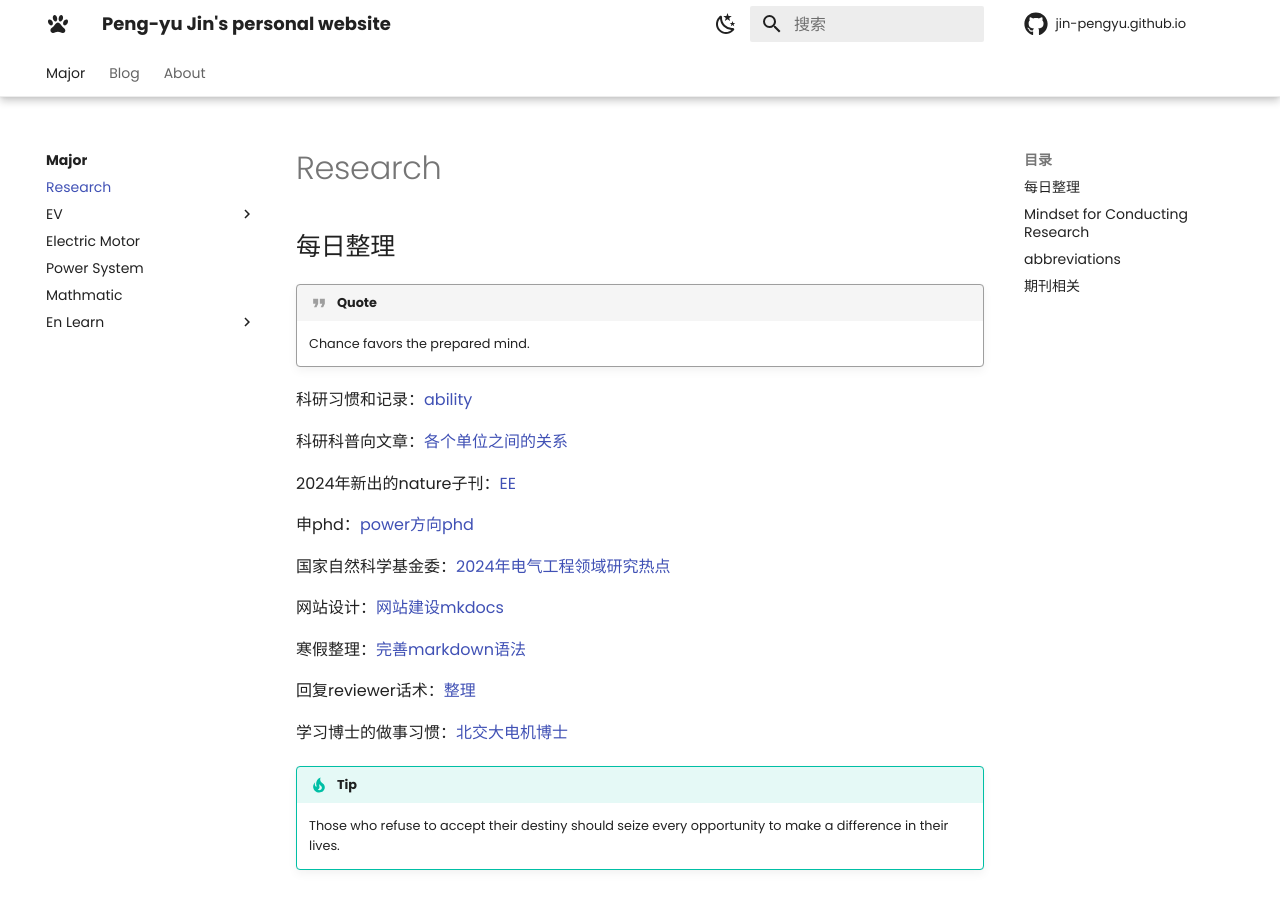
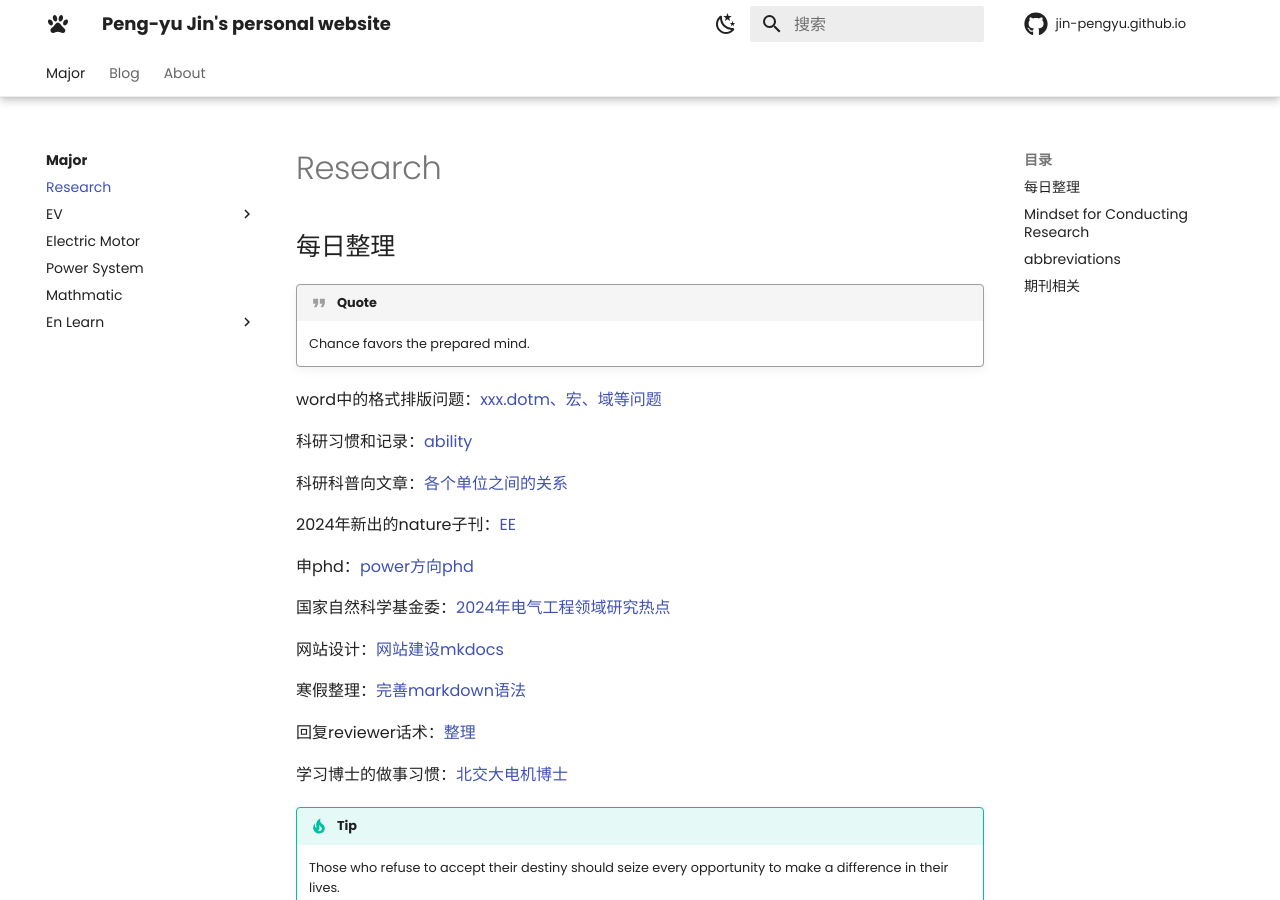
Before and after one commit to Pengyu-Jin/Pengyu-Jin.github.io, an MkDocs documentation site: the page built from docs/major/research/research.md, in a window 1280 px wide and 900 px high. Built offline with MkDocs 1.6.1 and Material for MkDocs 9.7.7, drawn with Linux system fonts in a browser that asks for light colours; emoji names are drawn with the system emoji font; comment, search, counter and statistics services are not loaded.

Commit message:
style change 325

```diff
--- a/docs/major/research/research.md
+++ b/docs/major/research/research.md
@@ -1,6 +1,8 @@
 ## 每日整理
 !!! quote
     Chance favors the prepared mind.
+
+word中的格式排版问题：[xxx.dotm、宏、域等问题](https://shuiyuan.sjtu.edu.cn/t/topic/78768){:target="_blank"}
 
 科研习惯和记录：[ability](https://www.zhihu.com/question/458196603/answer/3031343553){:target="_blank"}
 
```
